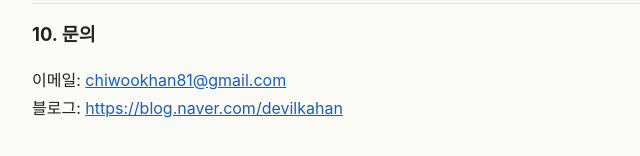
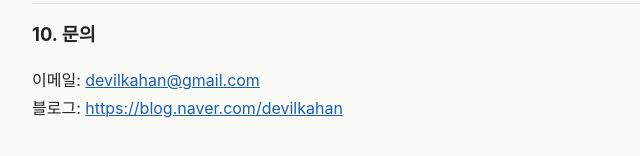
Before and after one commit to chiwookhan81/hyegwang-jeongwa, a plain HTML site: page privacy.html in a window 1280 px wide. Shown: the part 1851-2007 px from the top of the page, 228-868 px from the left. Drawn offline with Linux system fonts and the light colour scheme.

Commit message:
Add files via upload

```diff
--- a/privacy.html
+++ b/privacy.html
@@ -71,7 +71,7 @@
 
 <h2>10. 문의</h2>
 <p>
-  이메일: <a href="mailto:chiwookhan81@gmail.com">chiwookhan81@gmail.com</a><br>
+  이메일: <a href="mailto:devilkahan@gmail.com">devilkahan@gmail.com</a><br>
   블로그: <a href="https://blog.naver.com/devilkahan">https://blog.naver.com/devilkahan</a>
 </p>
 </main>
```
